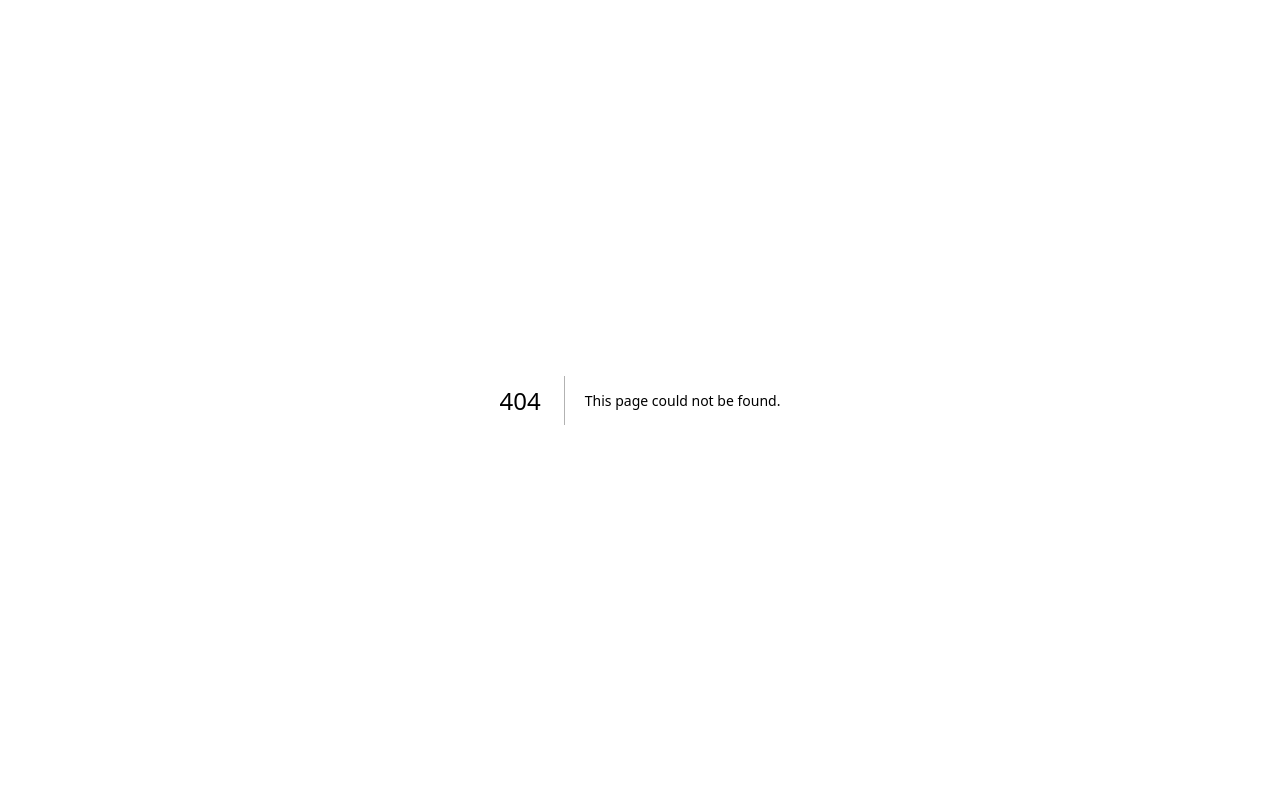
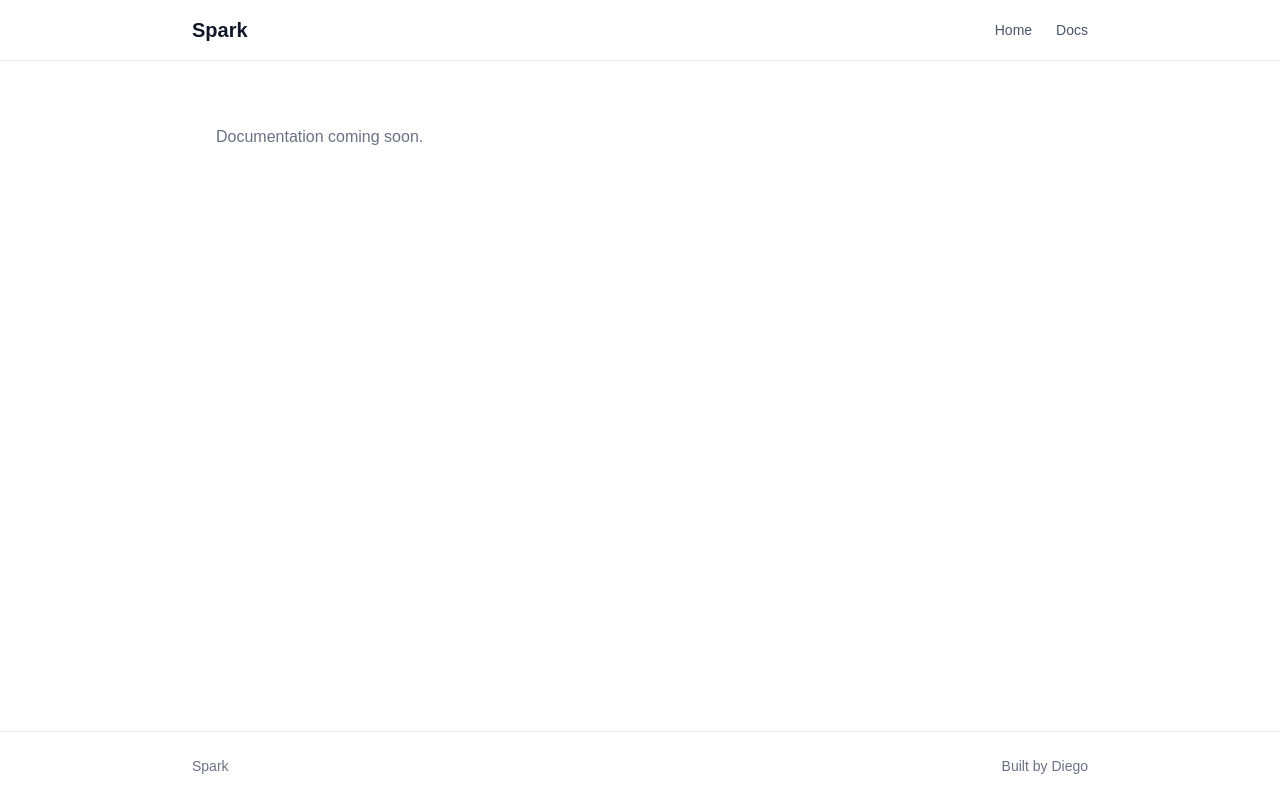
Before and after one commit to jdiego-cloud/spark, a Next.js app: page /docs in a window 1280 px wide. Before the commit this address had no page. Built offline with nearby package versions, Linux system fonts and the light colour scheme.

Commit message:
add homepage, navbar, footer, docs page and readme

```diff
--- /dev/null
+++ b/app/docs/page.tsx
@@ -0,0 +1,7 @@
+export default function DocsPage() {
+  return (
+    <div className="max-w-4xl mx-auto px-6 py-16">
+      <p className="text-gray-500">Documentation coming soon.</p>
+    </div>
+  )
+}
--- a/app/layout.tsx
+++ b/app/layout.tsx
@@ -1,33 +1,36 @@
-import type { Metadata } from "next";
-import { Geist, Geist_Mono } from "next/font/google";
-import "./globals.css";
+import type { Metadata } from 'next'
+import { Geist, Geist_Mono } from 'next/font/google'
+import './globals.css'
+import Navbar from '@/components/Navbar'
+import Footer from '@/components/Footer'
 
 const geistSans = Geist({
-  variable: "--font-geist-sans",
-  subsets: ["latin"],
-});
+  variable: '--font-geist-sans',
+  subsets: ['latin'],
+})
 
 const geistMono = Geist_Mono({
-  variable: "--font-geist-mono",
-  subsets: ["latin"],
-});
+  variable: '--font-geist-mono',
+  subsets: ['latin'],
+})
 
 export const metadata: Metadata = {
-  title: "Create Next App",
-  description: "Generated by create next app",
-};
+  title: 'Spark',
+  description: 'Satisfy your curiosity, instantly.',
+}
 
 export default function RootLayout({
   children,
 }: Readonly<{
-  children: React.ReactNode;
+  children: React.ReactNode
 }>) {
   return (
-    <html
-      lang="en"
-      className={`${geistSans.variable} ${geistMono.variable} h-full antialiased`}
-    >
-      <body className="min-h-full flex flex-col">{children}</body>
+    <html lang="en" className={`${geistSans.variable} ${geistMono.variable} h-full antialiased`}>
+      <body className="min-h-full flex flex-col">
+        <Navbar />
+        <main className="flex-1">{children}</main>
+        <Footer />
+      </body>
     </html>
-  );
+  )
 }
--- a/app/page.tsx
+++ b/app/page.tsx
@@ -1,65 +1,45 @@
-import Image from "next/image";
+const roadmapFeatures = [
+  {
+    title: 'AI Explanations',
+    description: 'Get clear, simple scientific explanations powered by AI.',
+  },
+  {
+    title: 'Save Your Questions',
+    description: "Bookmark questions you've asked to revisit anytime.",
+  },
+  {
+    title: 'Search History',
+    description: "Browse through everything you've been curious about.",
+  },
+  {
+    title: 'Share with Friends',
+    description: 'Send interesting explanations directly to friends.',
+  },
+]
 
-export default function Home() {
+export default function HomePage() {
   return (
-    <div className="flex flex-col flex-1 items-center justify-center bg-zinc-50 font-sans dark:bg-black">
-      <main className="flex flex-1 w-full max-w-3xl flex-col items-center justify-between py-32 px-16 bg-white dark:bg-black sm:items-start">
-        <Image
-          className="dark:invert"
-          src="/next.svg"
-          alt="Next.js logo"
-          width={100}
-          height={20}
-          priority
-        />
-        <div className="flex flex-col items-center gap-6 text-center sm:items-start sm:text-left">
-          <h1 className="max-w-xs text-3xl font-semibold leading-10 tracking-tight text-black dark:text-zinc-50">
-            To get started, edit the page.tsx file.
-          </h1>
-          <p className="max-w-md text-lg leading-8 text-zinc-600 dark:text-zinc-400">
-            Looking for a starting point or more instructions? Head over to{" "}
-            <a
-              href="https://vercel.com/templates?framework=next.js&utm_source=create-next-app&utm_medium=appdir-template-tw&utm_campaign=create-next-app"
-              className="font-medium text-zinc-950 dark:text-zinc-50"
-            >
-              Templates
-            </a>{" "}
-            or the{" "}
-            <a
-              href="https://nextjs.org/learn?utm_source=create-next-app&utm_medium=appdir-template-tw&utm_campaign=create-next-app"
-              className="font-medium text-zinc-950 dark:text-zinc-50"
-            >
-              Learning
-            </a>{" "}
-            center.
-          </p>
+    <div className="max-w-4xl mx-auto px-6 py-16">
+      <section className="text-center mb-24">
+        <h1 className="text-4xl font-bold text-gray-900 mb-4">
+          Satisfy your curiosity, instantly.
+        </h1>
+        <p className="text-lg text-gray-500">
+          Type any question — get a clear, simple scientific explanation.
+        </p>
+      </section>
+
+      <section>
+        <h2 className="text-xl font-semibold text-gray-900 mb-8">Coming soon</h2>
+        <div className="grid grid-cols-1 sm:grid-cols-2 gap-6">
+          {roadmapFeatures.map((feature) => (
+            <div key={feature.title} className="border border-gray-200 rounded-lg p-6">
+              <h3 className="font-semibold text-gray-900 mb-2">{feature.title}</h3>
+              <p className="text-sm text-gray-500">{feature.description}</p>
+            </div>
+          ))}
         </div>
-        <div className="flex flex-col gap-4 text-base font-medium sm:flex-row">
-          <a
-            className="flex h-12 w-full items-center justify-center gap-2 rounded-full bg-foreground px-5 text-background transition-colors hover:bg-[#383838] dark:hover:bg-[#ccc] md:w-[158px]"
-            href="https://vercel.com/new?utm_source=create-next-app&utm_medium=appdir-template-tw&utm_campaign=create-next-app"
-            target="_blank"
-            rel="noopener noreferrer"
-          >
-            <Image
-              className="dark:invert"
-              src="/vercel.svg"
-              alt="Vercel logomark"
-              width={16}
-              height={16}
-            />
-            Deploy Now
-          </a>
-          <a
-            className="flex h-12 w-full items-center justify-center rounded-full border border-solid border-black/[.08] px-5 transition-colors hover:border-transparent hover:bg-black/[.04] dark:border-white/[.145] dark:hover:bg-[#1a1a1a] md:w-[158px]"
-            href="https://nextjs.org/docs?utm_source=create-next-app&utm_medium=appdir-template-tw&utm_campaign=create-next-app"
-            target="_blank"
-            rel="noopener noreferrer"
-          >
-            Documentation
-          </a>
-        </div>
-      </main>
+      </section>
     </div>
-  );
+  )
 }
--- /dev/null
+++ b/components/Footer.tsx
@@ -0,0 +1,10 @@
+export default function Footer() {
+  return (
+    <footer className="border-t border-gray-200 px-6 py-6 mt-auto">
+      <div className="max-w-4xl mx-auto flex items-center justify-between text-sm text-gray-500">
+        <span>Spark</span>
+        <span>Built by Diego</span>
+      </div>
+    </footer>
+  )
+}
--- /dev/null
+++ b/components/Navbar.tsx
@@ -0,0 +1,21 @@
+import Link from 'next/link'
+
+export default function Navbar() {
+  return (
+    <nav className="border-b border-gray-200 px-6 py-4">
+      <div className="max-w-4xl mx-auto flex items-center justify-between">
+        <Link href="/" className="text-xl font-bold text-gray-900">
+          Spark
+        </Link>
+        <div className="flex gap-6">
+          <Link href="/" className="text-sm text-gray-600 hover:text-gray-900">
+            Home
+          </Link>
+          <Link href="/docs" className="text-sm text-gray-600 hover:text-gray-900">
+            Docs
+          </Link>
+        </div>
+      </div>
+    </nav>
+  )
+}
```
Also changed, not shown: 1 other file (tests, documents, lock files or other folders).
